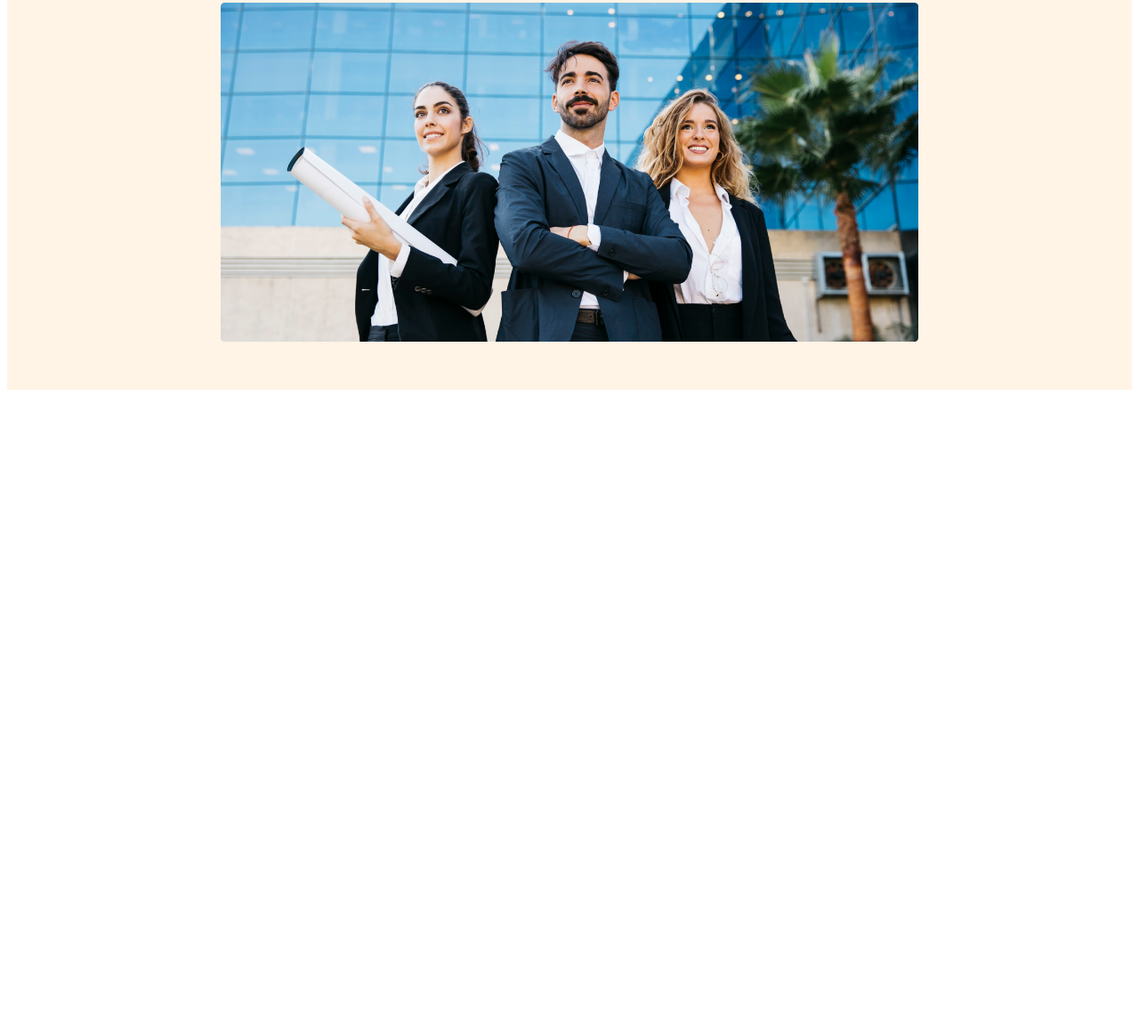
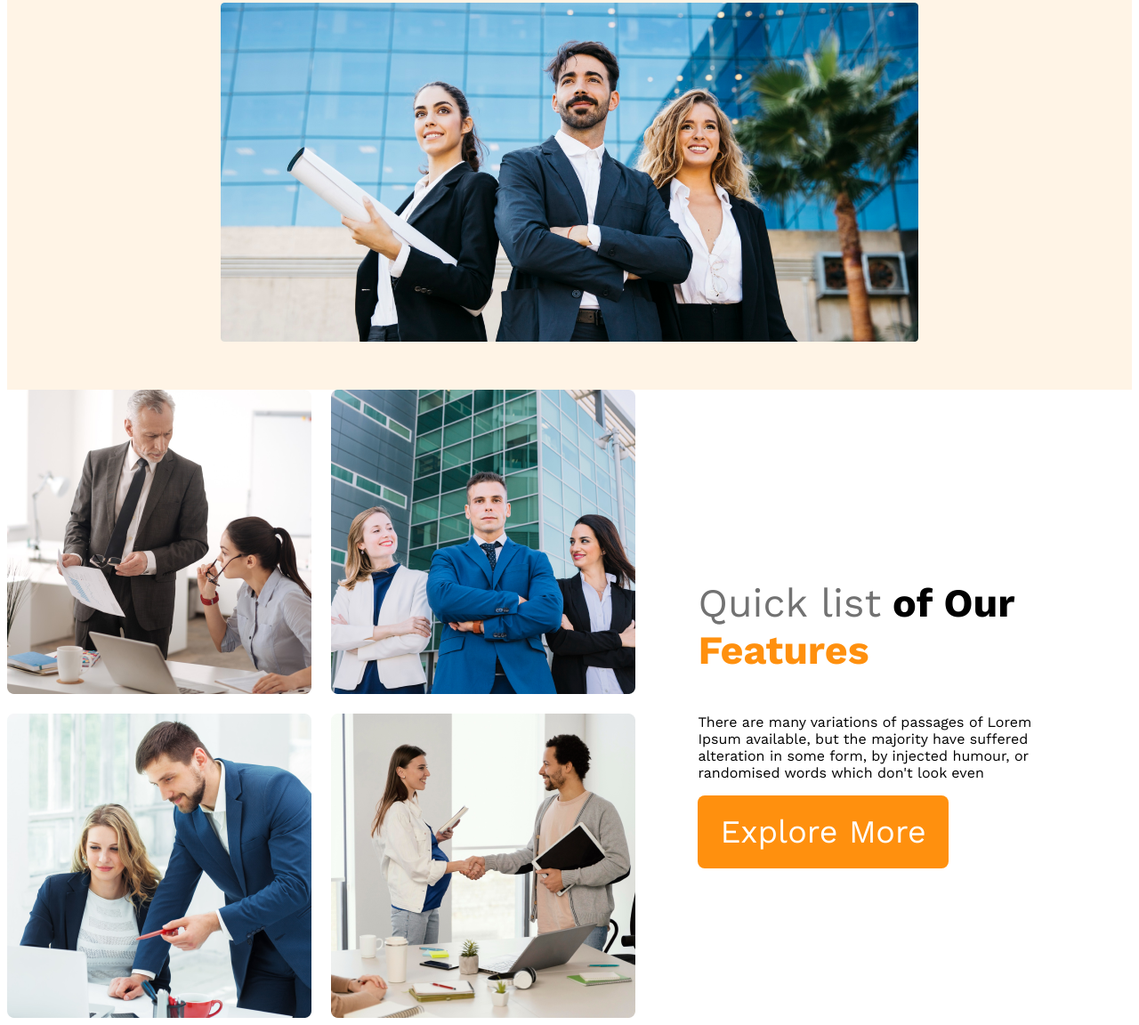
Before and after one commit to fuad61/g3-ar-re, a plain HTML site: page index.html in a window 1280 px wide. Shown: the part 583-1735 px from the top of the page at 89% size. Before the commit the page ends 1029 px from the top, so only its background shows below. Drawn offline with nearby package versions, Linux system fonts and the light colour scheme.

Commit message:
added teams

```diff
--- a/index.html
+++ b/index.html
@@ -31,7 +31,23 @@
                 <img class="ban-img" src="./images/banner.png" alt="">
         </div>
     </header>
-    <main>
+
+        <main>
+            <section class="teams-containt">
+
+            <div class="teams-images">
+               <img src="images/team1.png" alt="">
+               <img src="images/team2.png" alt="">
+               <img src="images/team3.png" alt="">
+               <img src="images/team4.png" alt="">
+            </div>
+            <div class="teams-contant">
+                <h3 class="teams-title"><span style="font-weight: 500; color:#727272 ;">Quick list</span> <span>of Our</span> <span style="color: #ff900e; font-width:700">Features</span></h3>
+                <p class="teams-descriptions">There are many variations of passages of Lorem Ipsum available, but the majority have suffered alteration in some form, by injected humour, or randomised words which don't look even</p>
+                <button class="btn-primary">Explore More</button>
+            </div>
+        </section>
+
      </main>
     <footer>
 
--- a/styles/arcitace.css
+++ b/styles/arcitace.css
@@ -59,8 +59,34 @@ nav li a{
     width: 100%;
     margin-top: 20px;
 }
+
+main{
+    max-width: 1440px;
+    margin: 0 auto;
+}
+.teams-containt{
+    display: flex;
+    align-items: center;
+}
+.teams-images{
+    display: grid;
+    grid-template-columns: repeat(2, 1fr);
+    gap: 1.4rem;
+}
+.teams-contant{
+    padding-left: 70px;
+    padding-right: 70px;
+}
+.teams-title{
+    font-size: 2.8rem;
+}
+
+
+
+
+
 /*responsiv*/
-@media screen and (max-width:576) {
+@media screen and (max-width:576px) {
     header{
         padding: 20px;
     }
@@ -69,9 +95,10 @@ nav li a{
     }
 }
 @media screen and (min-width:576px) and (max-width:960){
+    header{
+        padding: 50px;
+    }
     nav{
         flex-direction: column;
-        padding: 50px;
+    }
 }
-
-}
```
